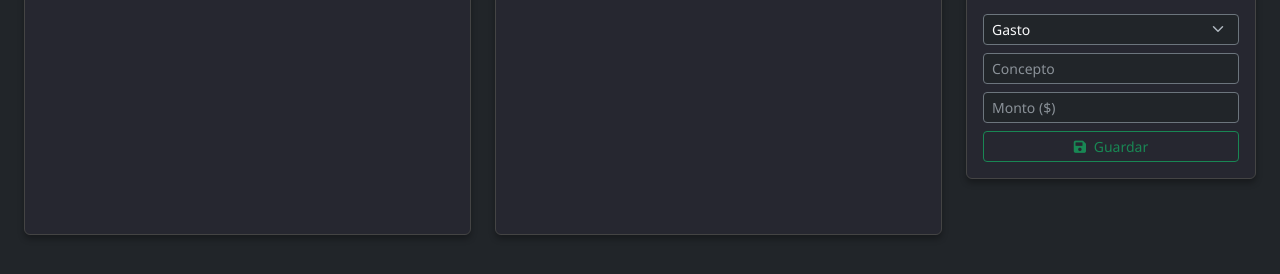
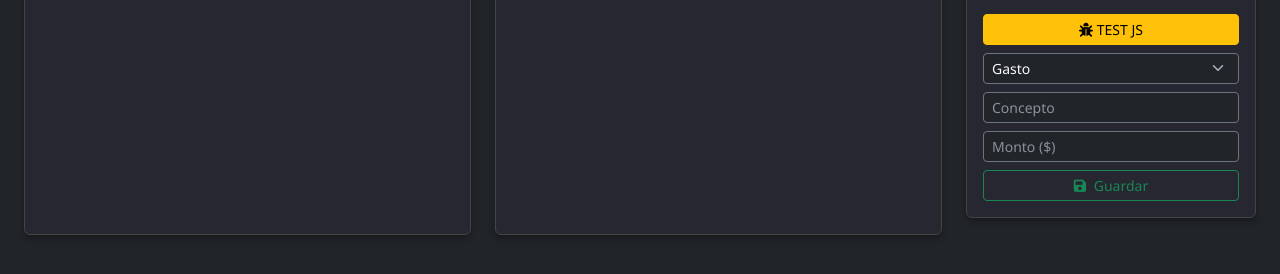
Before and after one commit to dnx92/finag, a Flask app: template templates/dashboard.html in a window 1280 px wide. Shown: the part 450-724 px from the top of the page. Run offline with Flask 3, Linux system fonts and the light colour scheme; the template is opened without the code that fills it, so the values that code supplies are empty.

Commit message:
caja pesos por segundo interactiva con memoria en googlesheet intento 9 por que no guardaba

```diff
--- a/templates/dashboard.html
+++ b/templates/dashboard.html
@@ -141,6 +141,10 @@
             <div class="card-body">
                 <form>
                     <div class="mb-2">
+                        <button type="button" class="btn btn-warning btn-sm w-100 mb-2"
+                            onclick="alert('JS Funcionando OK. Intenta Guardar ahora.')">
+                            <i class="fas fa-bug"></i> TEST JS
+                        </button>
                         <select class="form-select bg-dark text-light border-secondary form-select-sm">
                             <option>Gasto</option>
                             <option>Inversión</option>
@@ -169,6 +173,8 @@
 
 {% block scripts %}
 <script>
+    console.log("--> SCRIPT START <--");
+
     // --- VARIABLES GLOBALES ---
     let userCapital = 0;
     let userRate = 0;
```
